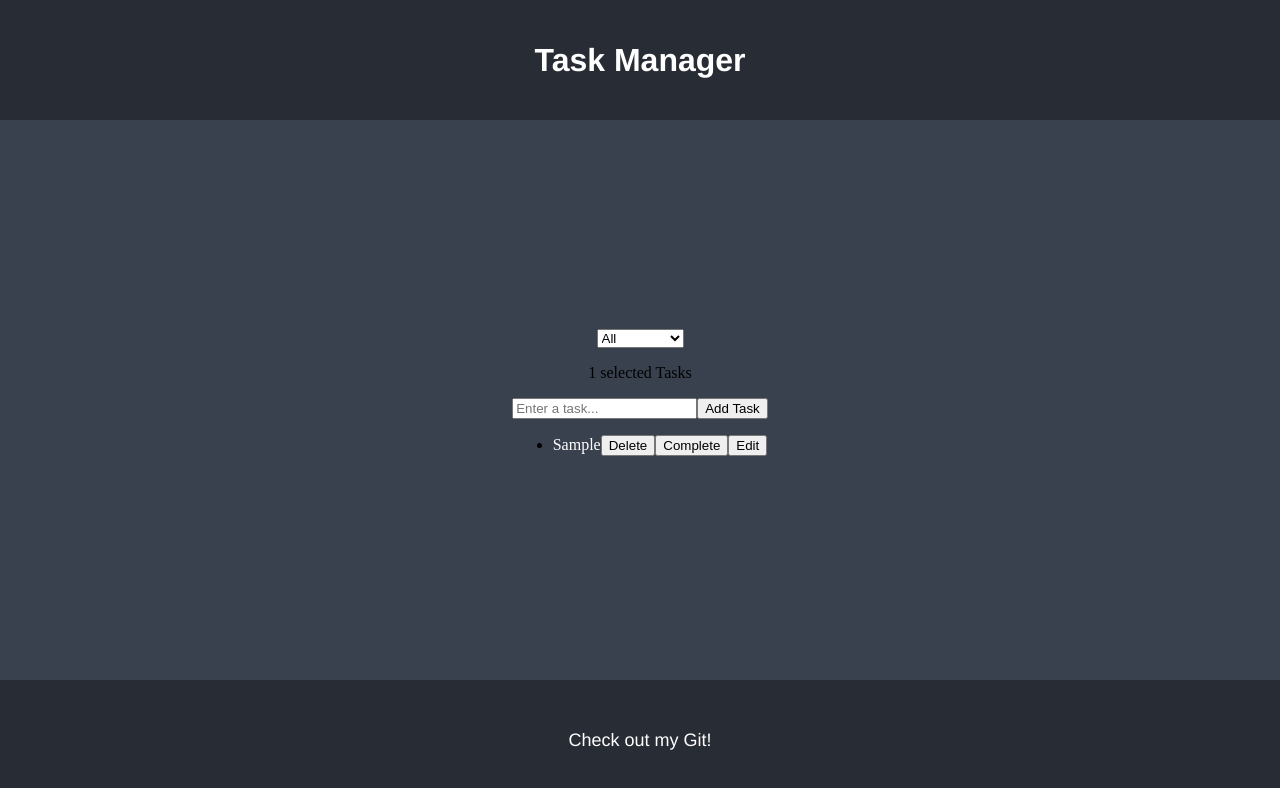
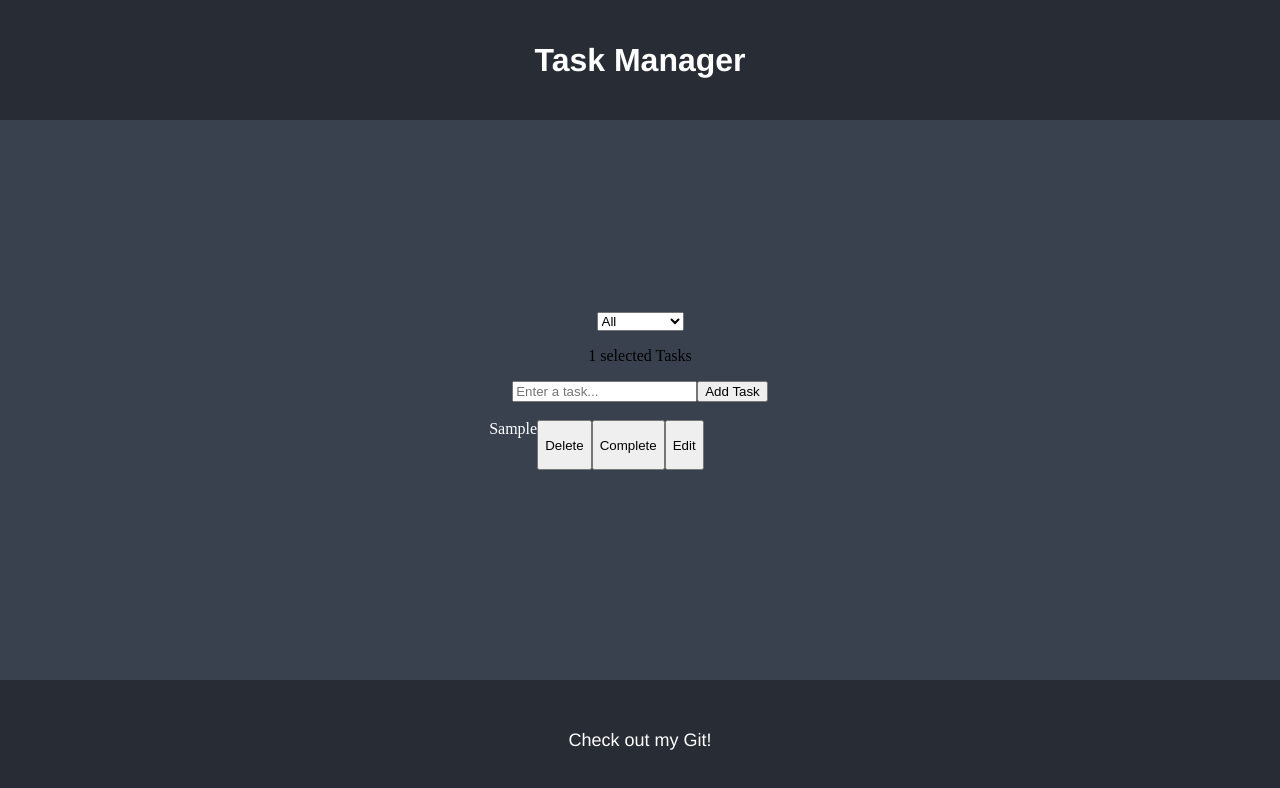
Before and after one commit to Geilerschmaus/Project_Portfolio, a React (Vite) app in the folder 2026-05-19_task_manager_react/task_manager/: page / in a window 1280 px wide. Both pictures are taken after typing "Sample" into the empty fields and a click on the button "Add Task". Shown: the top 788 px of the page. Built offline with nearby package versions, Linux system fonts and the light colour scheme.

Commit message:
task_manager project finished not actually usable but working the future will show p.s. documentation is shit

```diff
--- a/2026-05-19_task_manager_react/task_manager/src/App.css
+++ b/2026-05-19_task_manager_react/task_manager/src/App.css
@@ -48,3 +48,11 @@ body {
     color: white;
     text-decoration: none;
 }
+
+.task-item {
+    display: flex;
+    justify-content: center;
+    align-content: space-around;
+    height: 50px;
+    width: 40%;
+}
--- a/2026-05-19_task_manager_react/task_manager/src/App.tsx
+++ b/2026-05-19_task_manager_react/task_manager/src/App.tsx
@@ -67,6 +67,16 @@ function App() {
       }))
   }
 
+  const reorderTasks = (indexMovedFrom : number, indexMovedTo : number) => {
+
+    const tasksArrayCopy = [...tasks];
+    const taskToMove = tasksArrayCopy.splice(indexMovedFrom,1)[0];
+    tasksArrayCopy.splice(indexMovedTo, 0, taskToMove);
+
+    setTasks(tasksArrayCopy);
+
+  }
+
   return (
     <div className="App">
       <HeaderMainScreen />
@@ -75,7 +85,7 @@ function App() {
         <SelectFilter filterType={filterType} setFilterType={setFilterType} />
         <FilteredTasksCount tasks={tasks} filterType={filterType} />
         <Taskcreator onAddTask={addTaskToList} />
-        <TaskList tasks={filteredTasks} onDeleteTask={deleteTask} onChangeCompletionStatus={onChangeCompletionStatus} onEditTaskName={editTaskName} />
+        <TaskList tasks={filteredTasks} onDeleteTask={deleteTask} onChangeCompletionStatus={onChangeCompletionStatus} onEditTaskName={editTaskName} onReorderTasks={reorderTasks}/>
       </Mainsection>
       <FooterMainScreen />
     </div>
--- a/2026-05-19_task_manager_react/task_manager/src/components/Task.tsx
+++ b/2026-05-19_task_manager_react/task_manager/src/components/Task.tsx
@@ -9,14 +9,19 @@ interface TaskProps {
   onDelete: (id: number) => void;
   onChangeCompletionStatus: (id:number) => void;
   onEditTaskName: (id: number, newTaskName: string) => void;
+  onReorderTasks: (indexMovedFrom: number, indexMovedto: number) => void;
 
 }
 
-function TaskItem({ taskName, taskDone, index, onDelete, onEditTaskName, onChangeCompletionStatus}: TaskProps) {
+function TaskItem({ taskName, taskDone, index, onDelete, onEditTaskName, onChangeCompletionStatus, onReorderTasks}: TaskProps) {
 
   const [editingMode, changeEditingMode] = useState<boolean>(false);
 
   const [newTaskName, changeTaskName] = useState<string>("");
+
+  const [isDragging, changeIsDraggingMode] = useState<boolean>(false);
+
+  const [isHoveringOver, changeIsHoveringOver] = useState<boolean>(false);
 
   const changeStyleIfCompleted = () => {
 
@@ -49,16 +54,30 @@ function TaskItem({ taskName, taskDone, index, onDelete, onEditTaskName, onChang
     }
     else if(!editingMode){
       changeEditingMode(true);
+      changeTaskName(taskName);
     }
   }
 
   return (
-    <li className="task-item">
+    <li className="task-item" draggable
+    onDragStart={(event) => {event.dataTransfer.setData("movedFromIndex", String(index)); changeIsDraggingMode(true)}}
+    onDragOver={(event) => {event.preventDefault(); changeIsHoveringOver(true)}}
+    onDragLeave={(event) => {event.preventDefault(); changeIsHoveringOver(false)}}
+    onDragEnd={() => {changeIsDraggingMode(false); changeIsHoveringOver(false)}}
+    onDrop={(event) => {const indexMovedFrom = Number(event.dataTransfer.getData("movedFromIndex")); onReorderTasks(indexMovedFrom, index); changeIsDraggingMode(false); changeIsHoveringOver(false)}}
+    style={{
+      opacity: isDragging ? 0.3 : 1,
+      backgroundColor: isHoveringOver ? "#5a6a80" : "transparent",
+      border: isHoveringOver ? "2px solid #6b8cbe" : "2px solid transparent",
+      cursor: isDragging ? "grabbing" : "grab",
+      transition: "all 0.15s ease"
+    }}
+    >
       {editingMode ? (<input type="text" placeholder="Enter new Name.." value={newTaskName} onChange={(input) => changeTaskName(input.target.value)}/>) : null}
-      <span style={changeStyleIfCompleted()}>{taskName}</span>
+      {editingMode ? null:(<span style={changeStyleIfCompleted()}>{taskName}</span>)}
       <button type="button" onClick={() => onDelete(index)}>Delete</button>
       <button type="button" onClick = {() => onChangeCompletionStatus(index)}>Complete</button>
-      <button type="button" onClick={() => {onEditTaskName(index,newTaskName); switchEditingModeOnClick()}}>{changeButtonWhileEditing()}</button>
+      <button type="button" onClick={() => {editingMode ? (onEditTaskName(index,newTaskName)):null; switchEditingModeOnClick()}}>{changeButtonWhileEditing()}</button>
 
     </li>
   );
--- a/2026-05-19_task_manager_react/task_manager/src/components/TaskList.tsx
+++ b/2026-05-19_task_manager_react/task_manager/src/components/TaskList.tsx
@@ -5,11 +5,21 @@ interface TaskListProps {
   onDeleteTask: (id: number) => void;
   onChangeCompletionStatus: (id:number) => void;
   onEditTaskName: (id: number, newTaskName: string) => void;
+  onReorderTasks: (indexMovedFrom: number, indexMovedTo: number) => void;
 
 }
 
-function TaskList({ tasks, onDeleteTask, onChangeCompletionStatus, onEditTaskName}: TaskListProps) {
+function TaskList({ tasks, onDeleteTask, onChangeCompletionStatus, onEditTaskName, onReorderTasks}: TaskListProps) {
+
+  if(tasks.length === 0){
+    return(
+      <p>No Existing/Selected Tasks</p>
+    )
+  }
+  else{
+
     return (
+
       <ul className="task-list">
         {tasks.map((task, index) => (
           <Task
@@ -19,11 +29,13 @@ function TaskList({ tasks, onDeleteTask, onChangeCompletionStatus, onEditTaskNam
             onDelete={onDeleteTask}
             onChangeCompletionStatus={onChangeCompletionStatus}
             onEditTaskName={onEditTaskName}
+            onReorderTasks={onReorderTasks}
 
           />
         ))}
       </ul>
     );
   }
+}
 
 export default TaskList;
--- a/2026-05-19_task_manager_react/task_manager/src/components/Taskcreator.tsx
+++ b/2026-05-19_task_manager_react/task_manager/src/components/Taskcreator.tsx
@@ -1,4 +1,4 @@
-import _React, { useState } from 'react';
+import { useState } from 'react';
 
 interface TaskInputProps {
   onAddTask: (newText: string) => void;
```
Also changed, not shown: 2 other files (tests, documents, lock files or other folders). Lines whose indentation alone changed are shown as unchanged.
